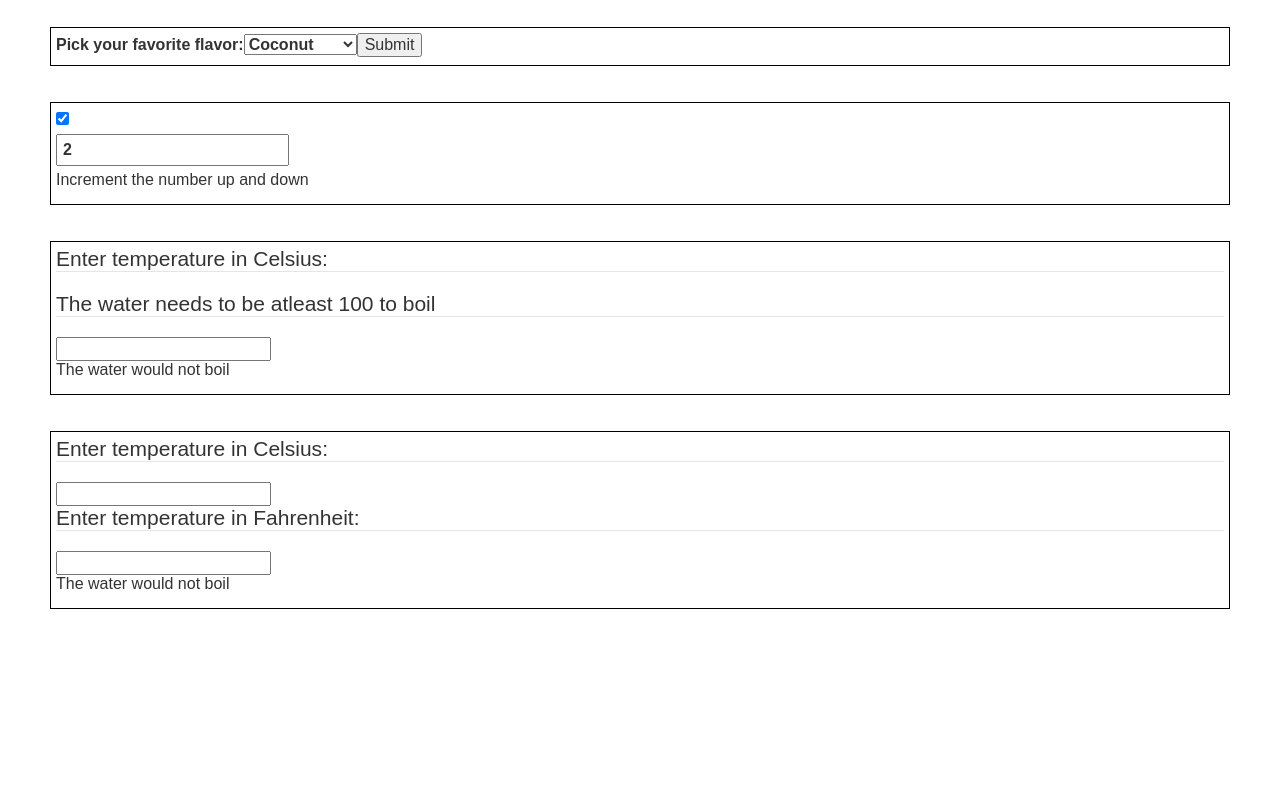
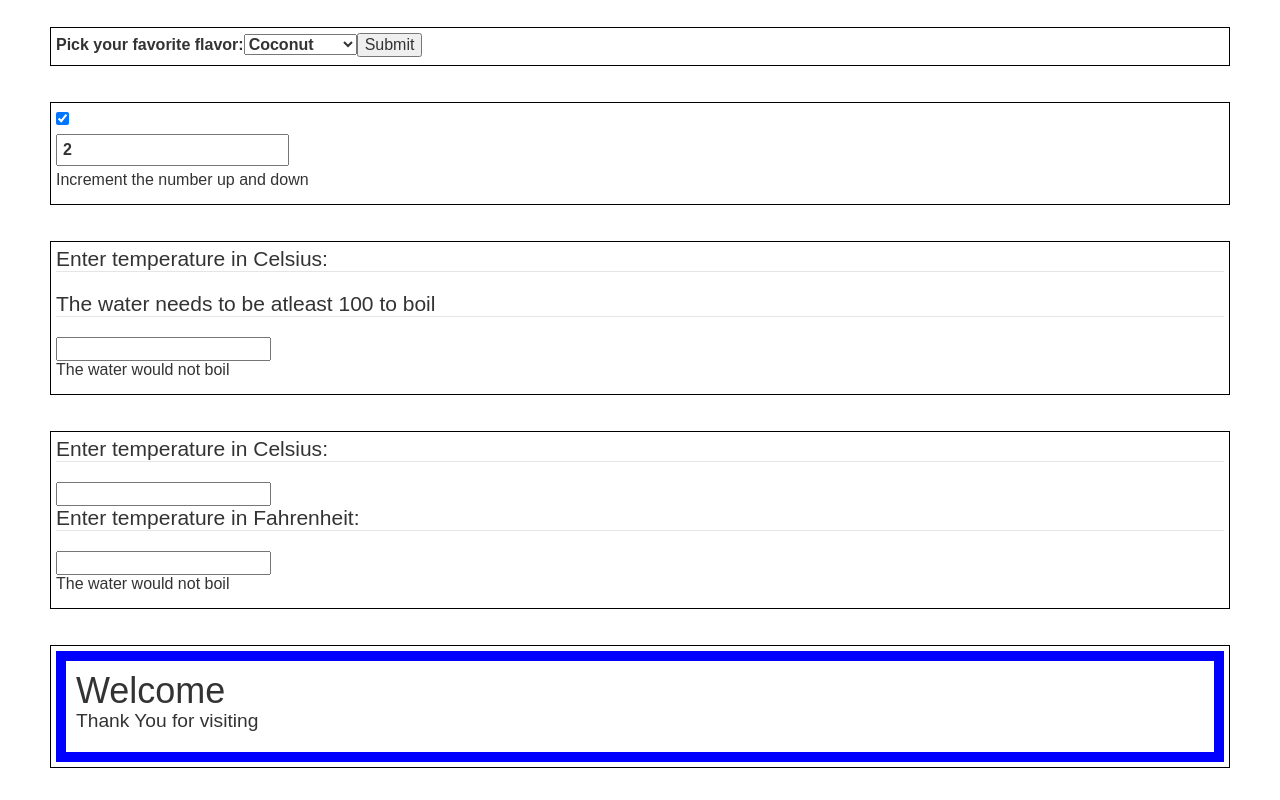
Before and after one commit to bdog72/React_Practice_April, a React app: page / in a window 1280 px wide. Shown: the part 1414-2214 px from the top of the page. Before the commit the page ends 2073 px from the top, so only its background shows below. Built offline with nearby package versions, Linux system fonts and the light colour scheme.

Commit message:
added another example

```diff
--- a/src/components/App.js
+++ b/src/components/App.js
@@ -10,7 +10,7 @@ import FlavorForm from './FlavorForm'
 import Reservation from './Reservation'
 import Calculator from './Calculator'
 import Calculator1 from './Calculator1'
-
+import SignUpDialog from './SignUpDialog'
 import { Image, Jumbotron } from 'react-bootstrap'
 
 class App extends Component {
@@ -71,6 +71,11 @@ class App extends Component {
       <div className='border'>
         <Calculator1 />
       </div>
+      <br />
+      <br />
+      <div className='border'>
+        <SignUpDialog />
+      </div>
     </div>
   }
 }
--- /dev/null
+++ b/src/components/SignUpDialog.js
@@ -0,0 +1,30 @@
+import React, { Component } from 'react'
+
+export default class SignUpDialog extends Component {
+  render () {
+    function FancyBorder (props) {
+      return (
+        <div className={'FancyBorder FancyBorder-' + props.color}>
+          {props.children}
+        </div>
+      )
+    }
+
+    function WelcomeDialog () {
+      return (
+        <FancyBorder color='blue'>
+          <h1 className='Dialog-title'>
+            Welcome
+          </h1>
+          <p className='Dialog-message'>
+            Thank You for visiting
+          </p>
+        </FancyBorder>
+      )
+    }
+
+    return <div>
+      <WelcomeDialog />
+    </div>
+  }
+}
--- a/src/styles/screen.scss
+++ b/src/styles/screen.scss
@@ -37,3 +37,21 @@ textarea {
   border: 1px solid black;
   padding: 5px;
 }
+
+.FancyBorder {
+  padding: 10px 10px;
+  border: 10px solid;
+}
+
+.FancyBorder-blue {
+  border-color: blue;
+}
+
+.Dialog-title {
+  margin: 0;
+  font-family: sans-serif;
+}
+
+.Dialog-message {
+  font-size: larger;
+}
```
Also changed, not shown: src/components/Login.js (+18 -1 lines).
